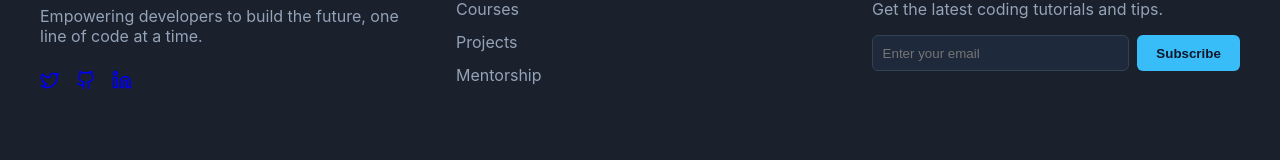
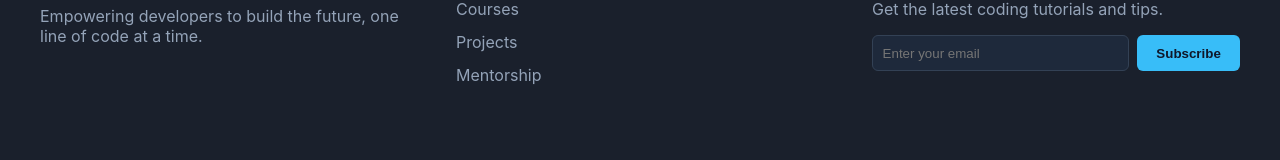
Before and after one commit to cyber-nedu/React-project, a React (Vite) app: page /blog in a window 1280 px wide. Shown: the part 2051-2211 px from the top of the page. Built offline with nearby package versions, Linux system fonts and the light colour scheme.

Commit message:
Arranged the footer

```diff
--- a/src/components/Footer.jsx
+++ b/src/components/Footer.jsx
@@ -1,5 +1,4 @@
 import './Footer.css';
-import { Github, Twitter, Linkedin } from 'lucide-react';
 
 function Footer() {
   const currentYear = new Date().getFullYear();
@@ -12,11 +11,6 @@ function Footer() {
           <p className="footer-tagline">
             Empowering developers to build the future, one line of code at a time.
           </p>
-          <div className="social-links-footer">
-            <a href="#"><Twitter size={20} /></a>
-            <a href="#"><Github size={20} /></a>
-            <a href="#"><Linkedin size={20} /></a>
-          </div>
         </div>
 
         <div className="footer-column">
```
Also changed, not shown: src/components/Sidebar.jsx (+0 -96 lines).
